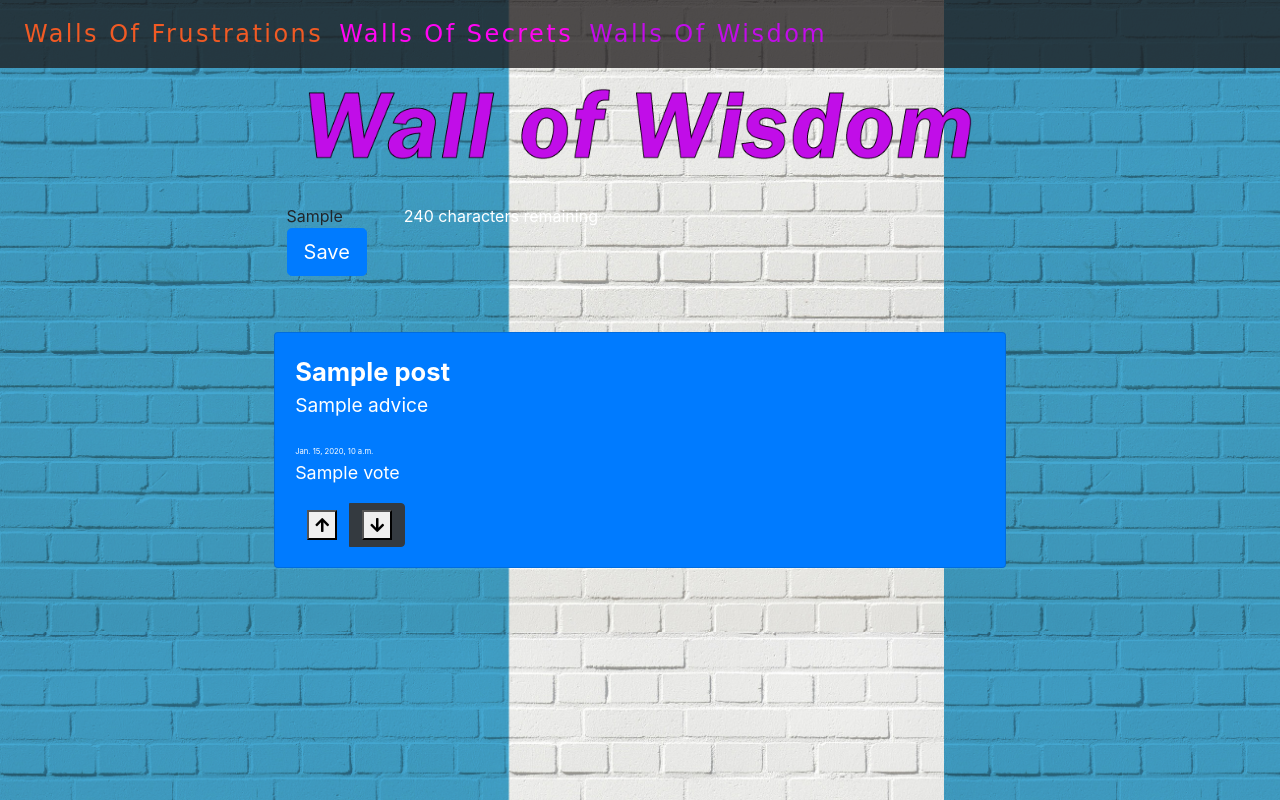
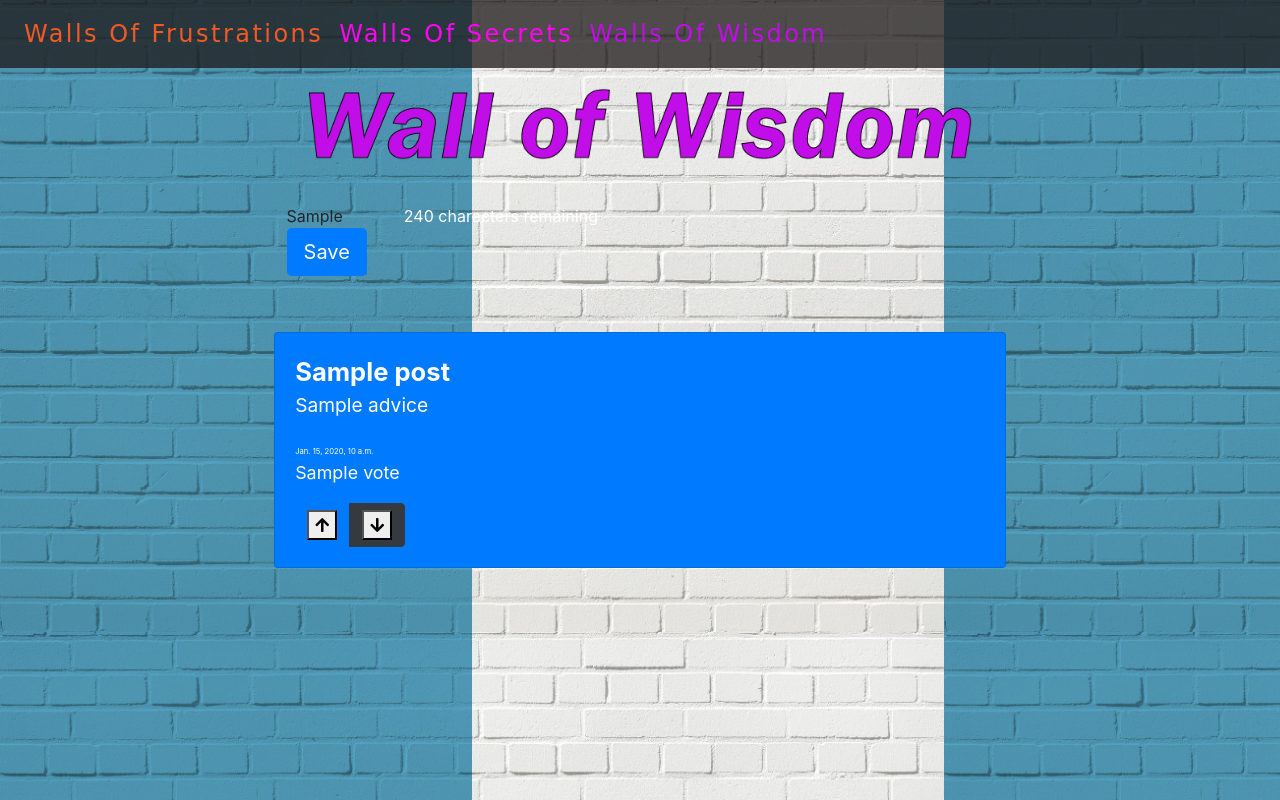
Before and after one commit to nh916/wallsof-public, a Django app: template templates/wallOf/advice.html in a window 1280 px wide. Run offline with Django 3.2, Linux system fonts and the light colour scheme; the template is opened without the code that fills it: most values are stand-ins (such as "Sample title", 1, 10 or a date in 2020); some libraries are stand-ins or nearby versions; some web fonts are replaced.

Commit message:
new background

```diff
--- a/templates/Base_All.html
+++ b/templates/Base_All.html
@@ -92,7 +92,7 @@
 
     <style>
         body {
-            background-image: url('{% static 'pictures/brick and blue.jpg' %}');
+            background-image: url('{% static 'pictures/middle-min.jpg' %}');
             background-size: contain;
         }
 
```
Also changed, not shown: templates/static/pictures/brick and white smallest.jpg (renamed from templates/static/pictures/brick and white blurry.jpg), templates/static/pictures/middle-min.jpg (added), templates/static/pictures/middle.jpg (added).
